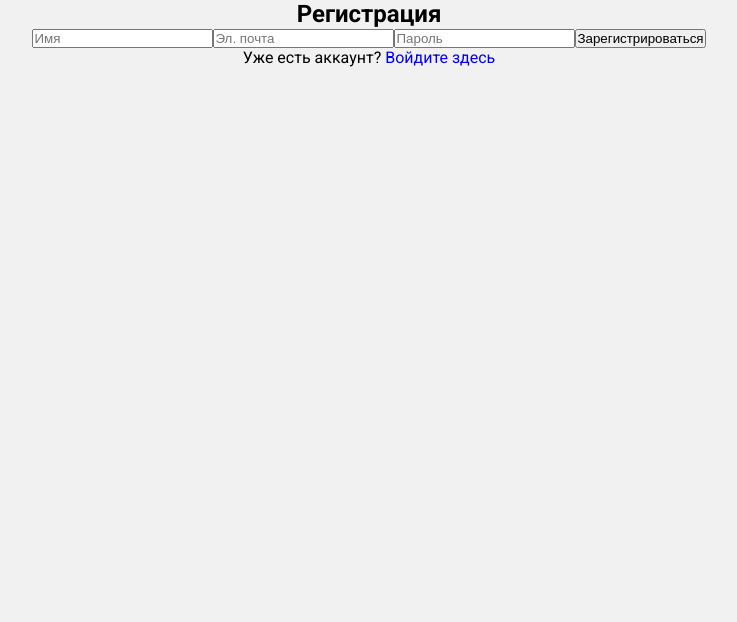
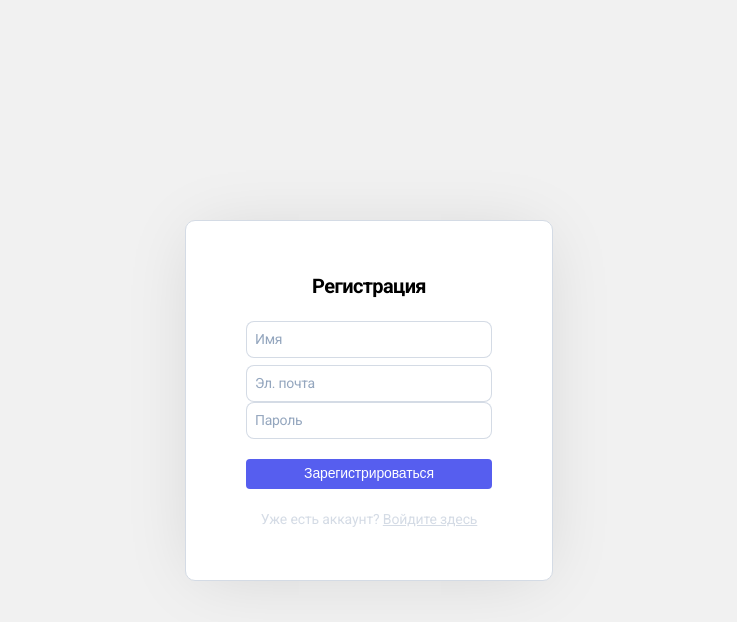
Before and after one commit to Artemisfree/skypro-kanban, a React (Vite) app: page /register in a window 1280 px wide. Shown: the top 622 px of the page, without its empty margins (271-1008 px from the left). Built offline with nearby package versions, Linux system fonts and the light colour scheme.

Commit message:
hw4 fixed2.0

```diff
--- a/src/components/Routes/RouterComponent.jsx
+++ b/src/components/Routes/RouterComponent.jsx
@@ -3,7 +3,7 @@ import { useAuth } from '../../AuthContext';
 import PrivateRoute from './PrivateRoute';
 import MainPage from '../../pages/MainPage';
 import LoginPage from '../../pages/Login/LoginPage';
-import RegisterPage from '../../pages/RegisterPage';
+import RegisterPage from '../../pages/Login/RegisterPage'
 import CardViewPage from '../../pages/CardView/CardViewPage';
 import LogoutPage from '../../pages/Login/LogoutPage';
 import NotFoundPage from '../../pages/NotFoundPage';
--- a/src/pages/RegisterPage.jsx
+++ b/src/pages/Login/RegisterPage.jsx
@@ -1,5 +1,15 @@
 import React, { useState } from 'react'
 import { useNavigate, Link } from 'react-router-dom'
+import {
+	ContainerSignIn,
+	Modal,
+	ModalBlock,
+	Modalttl,
+	ModalFormLogIn,
+	ModalInput,
+	ModalButtonEnter,
+	ModalFormGroup,
+} from './Login.styled'
 
 function RegisterPage() {
 	const [firstName, setFirstName] = useState('')
@@ -15,15 +25,18 @@ function RegisterPage() {
 
 	return (
 		<div className='wrapper'>
-			<div className='container-signup'>
-				<div className='modal'>
-					<div className='modal__block'>
-						<div className='modal__ttl'>
+			{/* <div className='container-signup'> */}
+			<ContainerSignIn>
+				{/* <div className='modal'> */}
+				<Modal>
+					{/* <div className='modal__block'> */}
+					<ModalBlock>
+						{/* <div className='modal__ttl'>
 							<h2>Регистрация</h2>
-						</div>
-						<form className='modal__form-login' onSubmit={handleRegistration}>
-							<input
-								className='modal__input first-name'
+						</div> */}
+						<Modalttl>Регистрация</Modalttl>
+						<ModalFormLogIn onSubmit={handleRegistration}>
+							<ModalInput
 								type='text'
 								name='first-name'
 								id='first-name'
@@ -31,8 +44,7 @@ function RegisterPage() {
 								value={firstName}
 								onChange={e => setFirstName(e.target.value)}
 							/>
-							<input
-								className='modal__input login'
+							<ModalInput
 								type='text'
 								name='login'
 								id='loginReg'
@@ -40,8 +52,7 @@ function RegisterPage() {
 								value={email}
 								onChange={e => setEmail(e.target.value)}
 							/>
-							<input
-								className='modal__input password-first'
+							<ModalInput
 								type='password'
 								name='password'
 								id='passwordFirst'
@@ -49,18 +60,24 @@ function RegisterPage() {
 								value={password}
 								onChange={e => setPassword(e.target.value)}
 							/>
-							<button className='modal__btn-signup-ent _hover01' type='submit'>
+							{/* <button className='modal__btn-signup-ent _hover01' type='submit'>
 								Зарегистрироваться
-							</button>
-							<div className='modal__form-group'>
+							</button> */}
+							<ModalButtonEnter type='submit'>
+								Зарегистрироваться
+							</ModalButtonEnter>
+							<ModalFormGroup>
 								<p>
 									Уже есть аккаунт? <Link to='/login'>Войдите здесь</Link>
 								</p>
-							</div>
-						</form>
-					</div>
-				</div>
-			</div>
+							</ModalFormGroup>
+						</ModalFormLogIn>
+					</ModalBlock>
+					{/* </div> */}
+				</Modal>
+				{/* </div> */}
+			</ContainerSignIn>
+			{/* </div> */}
 		</div>
 	)
 }
```
